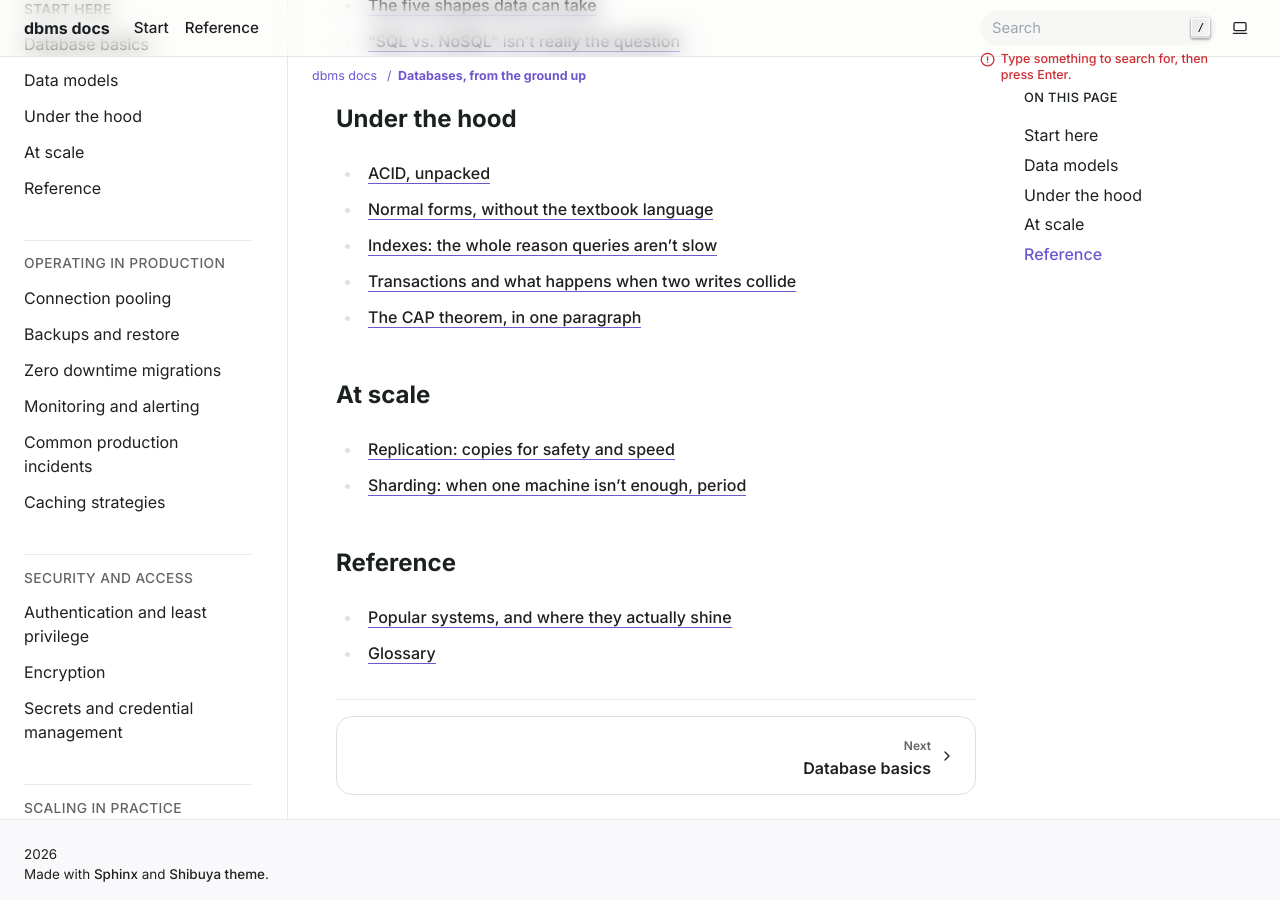
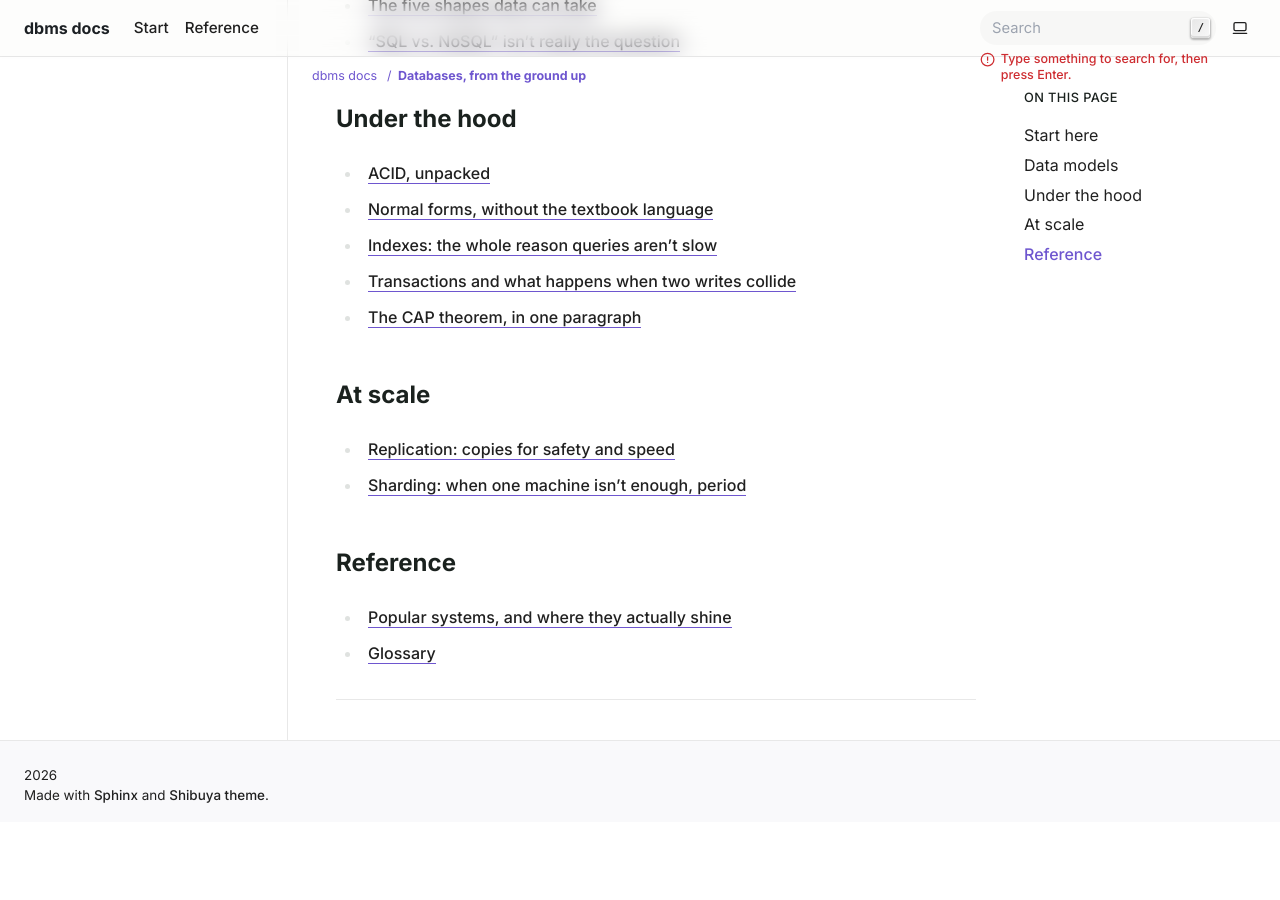
Before and after one commit to musix787-sketch/databases, a Sphinx documentation site: the page built from source/index.rst, in a window 1280 px wide and 900 px high, scrolled down 657 px. Built offline with Sphinx 7.4.7, drawn with Linux system fonts in a browser that asks for light colours; after the commit the page ends 1479 px from its top, so only the background shows below that.

Commit message:
Update index.rst

```diff
--- a/source/index.rst
+++ b/source/index.rst
@@ -41,51 +41,3 @@ Reference
 
 - `Popular systems, and where they actually shine <reference.rst#popular-systems-and-where-they-actually-shine>`_
 - `Glossary <reference.rst#glossary>`_
-
-.. toctree::
-   :hidden:
-   :caption: Start here
-
-   start
-   data-models
-   under-the-hood
-   at-scale
-   reference
-
-.. toctree::
-   :hidden:
-   :caption: Operating in production
-
-   connection-pooling
-   backups-restore
-   zero-downtime-migrations
-   monitoring-alerting
-   common-incidents
-   caching-strategies
-
-.. toctree::
-   :hidden:
-   :caption: Security and access
-
-   auth-least-privilege
-   encryption
-   secrets-management
-
-.. toctree::
-   :hidden:
-   :caption: Scaling in practice
-
-   read-write-splitting
-   consistency-tradeoffs-at-scale
-   multi-region-considerations
-
-.. toctree::
-   :hidden:
-   :caption: Database deep dives
-
-   postgresql
-   mysql
-   mongodb
-   redis
-   sqlite
-   cassandra
```
